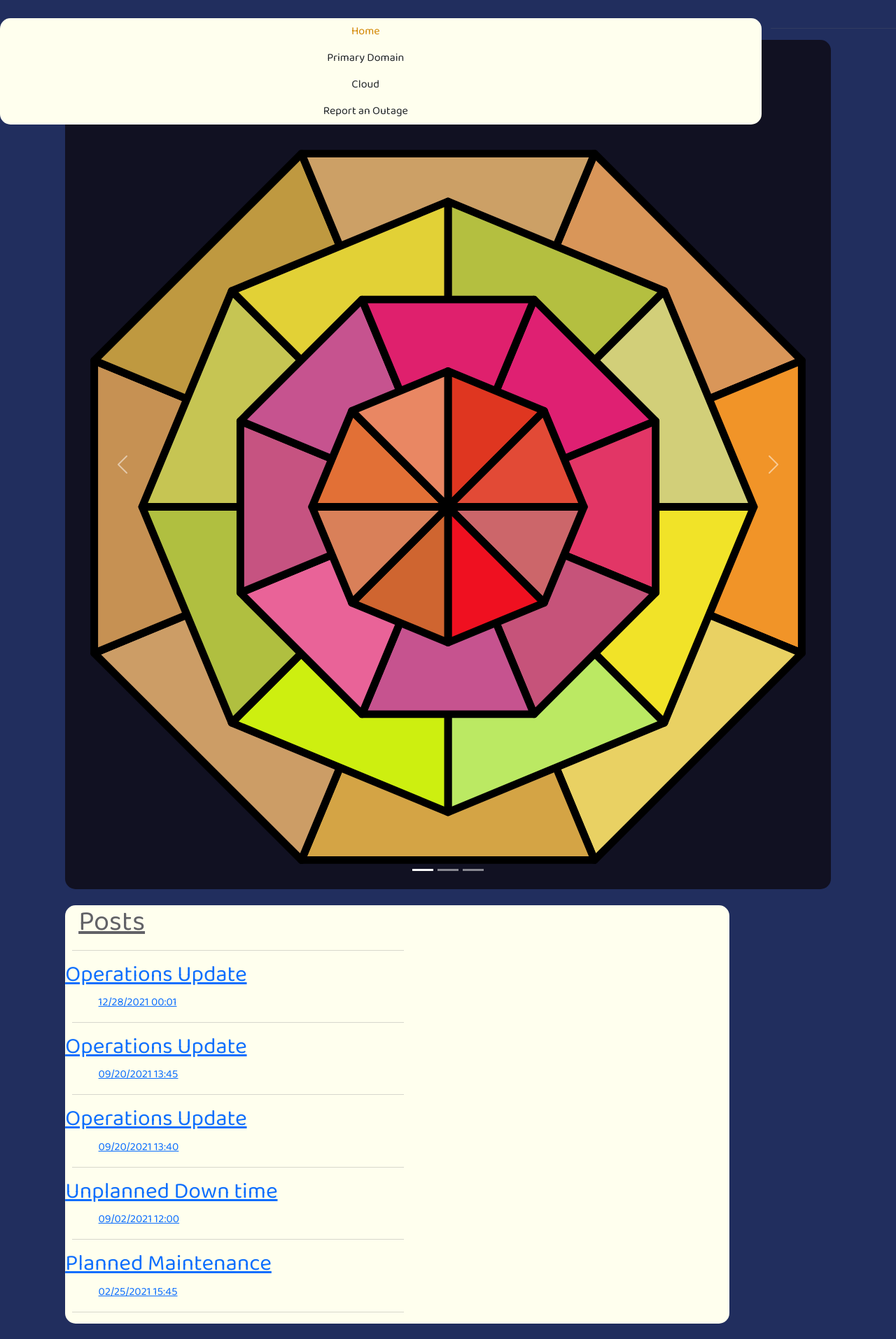
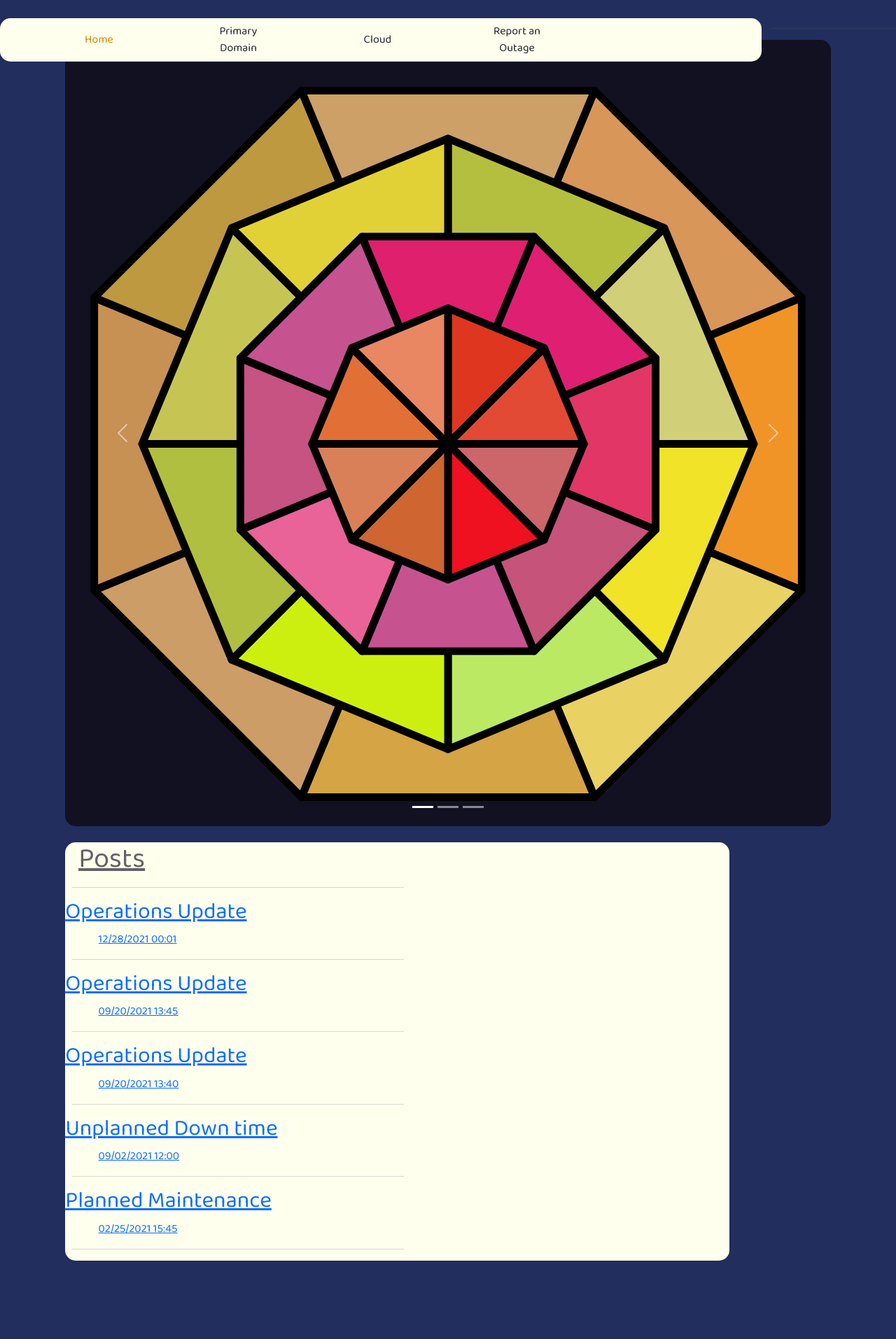
Before and after one commit to Keegan-Charles-Foundation/keegan-charles-foundation.github.io, a Jekyll site: the page built from index.html, in a window 1280 px wide. Shown: the whole page at 70% size. Built offline with Jekyll 4.4.1, drawn with Linux system fonts in a browser that asks for light colours; the list of posts is cut into pages by our own code; after the commit the page ends 1824 px from its top, so only the background shows below that.

Commit message:
06-24-22_21:30:08

```diff
--- a/css/styles.css
+++ b/css/styles.css
@@ -63,16 +63,13 @@ body  {
   background-color: var(--ivory);
   border-radius: 15px;
   float: left;
+  display: inline;
 }
 .navSection h1  {
   margin-left: 2%;
   text-decoration: underline;
 }
-.navSection hr  {
-  margin-left: 1%;
-  width: 50%;
-}
 .navSection a {
   margin-left: 8%;
-  width: 80%;
+  width: 10%;
 }
```
